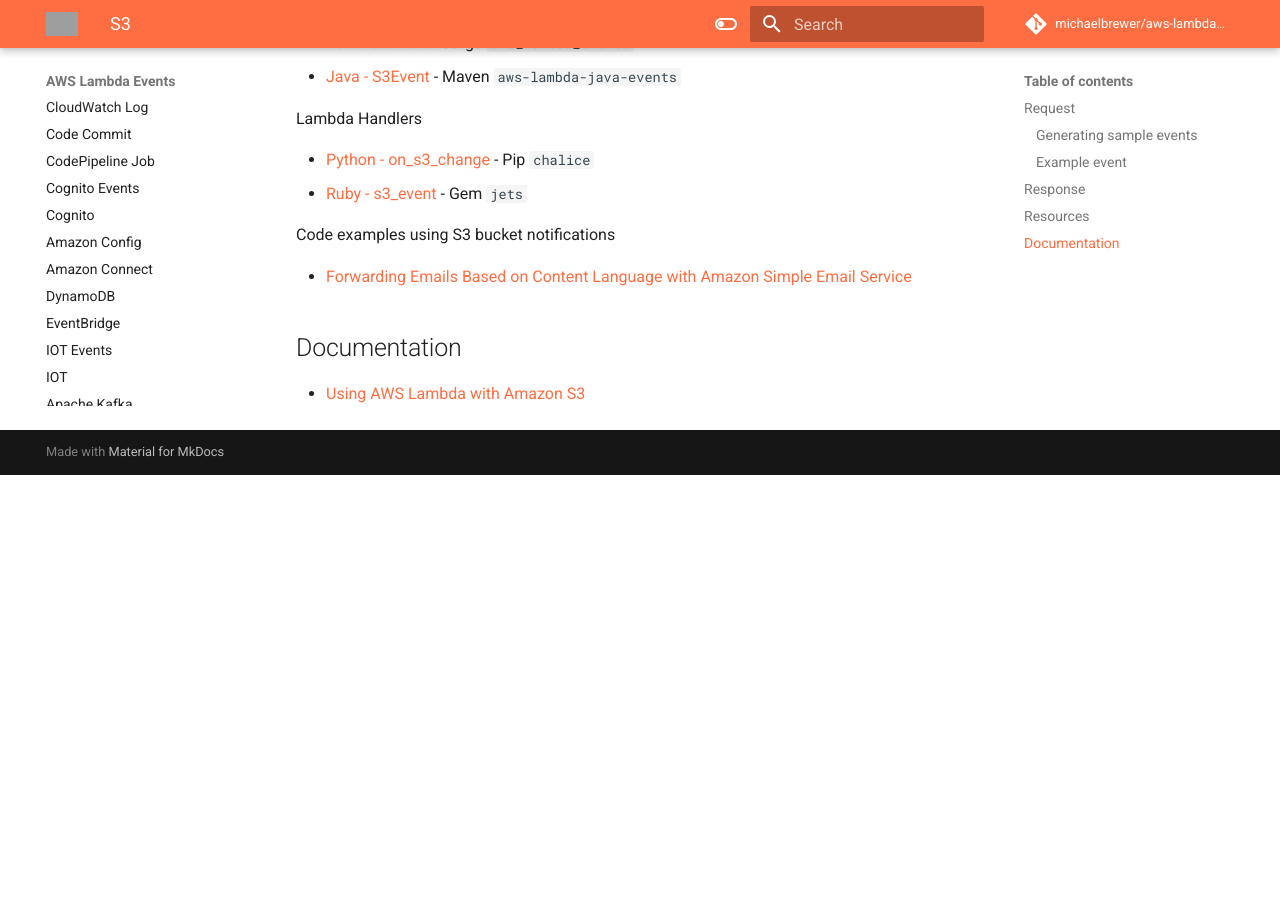
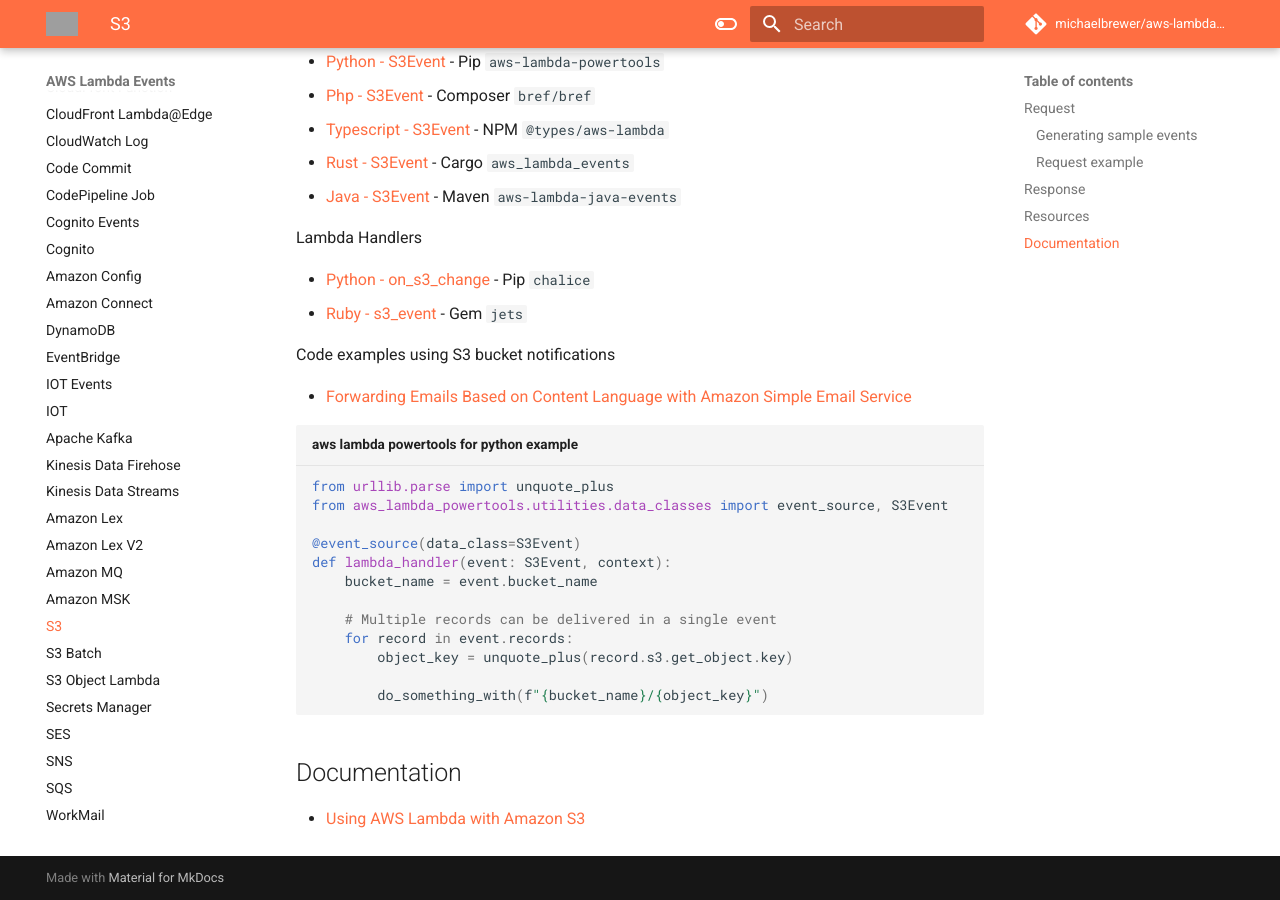
Before and after one commit to michaelbrewer/aws-lambda-events, an MkDocs documentation site: the page built from docs/s3.md, in a window 1280 px wide and 900 px high, scrolled down 1575 px. Built offline with MkDocs 1.6.1 and Material for MkDocs 9.7.7, drawn with Linux system fonts in a browser that asks for light colours; comment, search, counter and statistics services are not loaded; before the commit the page ends 2050 px from its top, so only the background shows below that; some of the changed text lies outside the part shown; grey boxes are pictures that could not be loaded.

Commit message:
feat(s3): Make not of the object key

````diff
--- a/docs/s3.md
+++ b/docs/s3.md
@@ -8,6 +8,9 @@
 
 ## Request
 
+???+ TIP "TIP: object key"
+    The s3 object key needs to be unquote plus in python this would be `unquote_plus`
+
 ### Generating sample events
 
 ```shell
@@ -15,7 +18,7 @@
 sam local generate-event s3 delete
 ```
 
-### Example event
+### Request example
 
 ```json
 {
@@ -79,6 +82,21 @@
 
 - [Forwarding Emails Based on Content Language with Amazon Simple Email Service](https://github.com/aws-samples/ses-auto-forward-by-language)
 
+```python title="aws lambda powertools for python example"
+from urllib.parse import unquote_plus
+from aws_lambda_powertools.utilities.data_classes import event_source, S3Event
+
+@event_source(data_class=S3Event)
+def lambda_handler(event: S3Event, context):
+    bucket_name = event.bucket_name
+
+    # Multiple records can be delivered in a single event
+    for record in event.records:
+        object_key = unquote_plus(record.s3.get_object.key)
+
+        do_something_with(f"{bucket_name}/{object_key}")
+```
+
 ## Documentation
 
 - [Using AWS Lambda with Amazon S3](https://docs.aws.amazon.com/lambda/latest/dg/with-s3.html)
````
